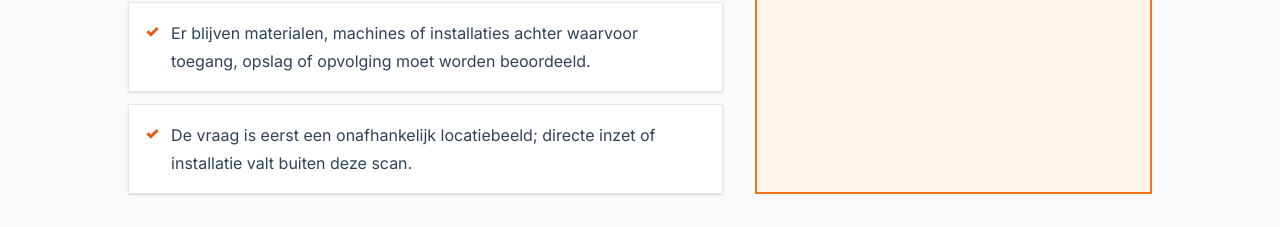
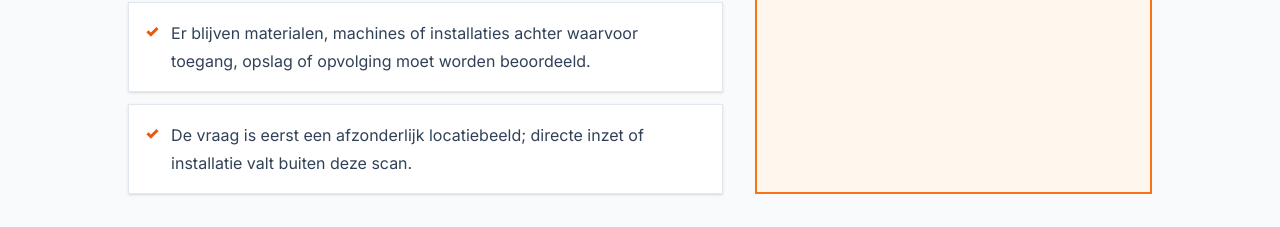
Before and after one commit to Snuushco/bouwbeveiligingnederland, a Next.js app: page /review/bouwvak-risicoscan-limburg in a window 1280 px wide. Shown: the part 2320-2547 px from the top of the page. Built offline with nearby package versions, Linux system fonts and the light colour scheme.

Commit message:
Clarify risk scan positioning

```diff
--- a/app/review/bouwvak-risicoscan-limburg/page.tsx
+++ b/app/review/bouwvak-risicoscan-limburg/page.tsx
@@ -27,7 +27,7 @@ const fitChecks = [
   "Er is één concrete bouwlocatie in Limburg met een komende sluitings-, vakantie- of faseoverdracht.",
   "De projectverantwoordelijke kan toegang geven en de huidige maatregelen toelichten.",
   "Er blijven materialen, machines of installaties achter waarvoor toegang, opslag of opvolging moet worden beoordeeld.",
-  "De vraag is eerst een onafhankelijk locatiebeeld; directe inzet of installatie valt buiten deze scan.",
+  "De vraag is eerst een afzonderlijk locatiebeeld; directe inzet of installatie valt buiten deze scan.",
 ];
 
 export default function BouwvakRisicoscanReviewPage() {
```
